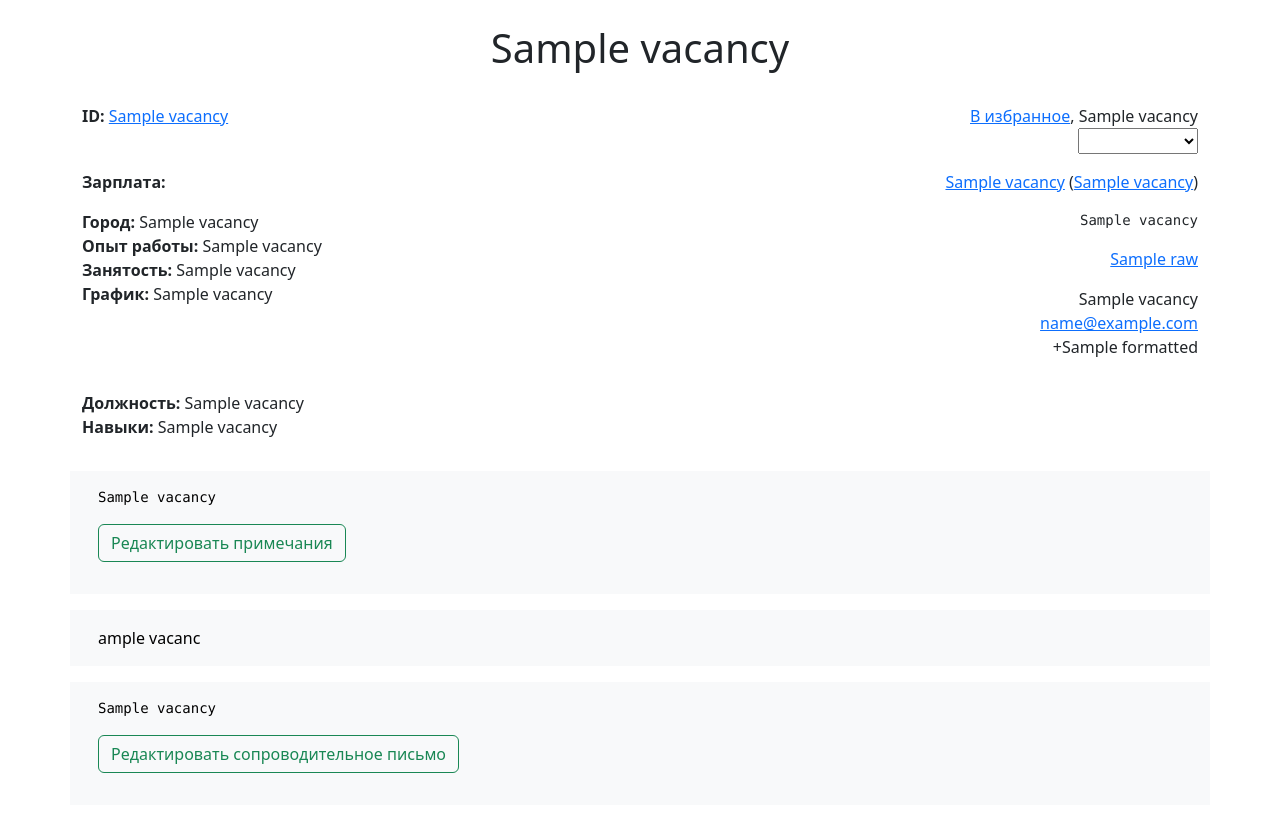
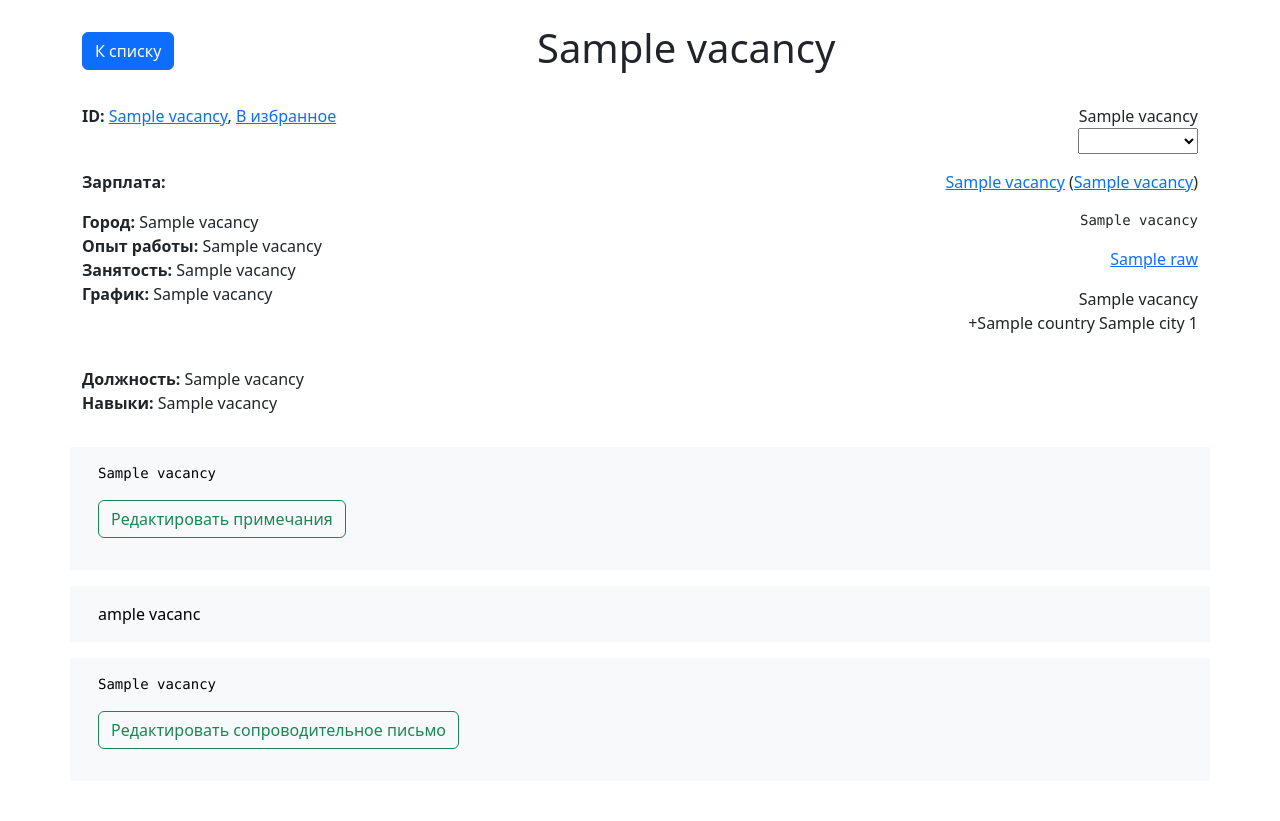
Before and after one commit to ilavir/hh_parser, a Flask app: template templates/vacancy.html in a window 1280 px wide. After the commit the page ends 749 px from the top, so only its background shows below. Run offline with Flask 3, Linux system fonts and the light colour scheme; the template is opened without the code that fills it: most values are stand-ins (such as "Sample title", 1, 10 or a date in 2020).

Commit message:
Added button 'К вакансии' and 'К списку' on vacancy and employer pages, added relations between index, vacancy and employer pages

```diff
--- a/functions.py
+++ b/functions.py
@@ -28,7 +28,7 @@
         JOIN schedule ON vacancy.schedule_id = schedule.schedule_id
         JOIN employer ON vacancy.employer_id = employer.employer_id
         LEFT JOIN vacancy_relation ON vacancy.vacancy_id = vacancy_relation.vacancy_id
-        ORDER BY vacancy.published_at DESC
+        ORDER BY vacancy_relation.favorite DESC, vacancy.published_at DESC
         LIMIT ? OFFSET ?;
     """
     cursor.execute(query, (per_page, offset))
@@ -167,11 +167,12 @@
 def get_employer_by_id(selected_db, employer_hh_id):
     conn, cursor = db_connect(selected_db)
     query = """
-        SELECT employer.*, area.name, employer_type.name, employer_relation.notes
+        SELECT employer.*, area.name, employer_type.name, employer_relation.notes, vacancy.hh_id
         FROM employer
         JOIN area ON employer.area = area.area_id
         JOIN employer_type ON employer.type = employer_type.employer_type_id
         LEFT JOIN employer_relation ON employer.employer_id = employer_relation.employer_id
+        LEFT JOIN vacancy ON employer.employer_id = vacancy.employer_id
         WHERE employer.hh_id = ?
     """
     cursor.execute(query, (employer_hh_id,))
--- a/templates/vacancy.html
+++ b/templates/vacancy.html
@@ -11,6 +11,9 @@
     <div class="container my-4">
         <div class="row">
             <div class="col text-center {{ 'bg-secondary' if vacancy[5] == 1 }}">
+                <div class="float-start mt-2">
+                    <a href="{{ url_for('index', db=selected_db, page=page)}}" class="btn btn-primary">К списку</a>
+                </div>
                 <h1>{{ vacancy[4] }}</h1>
             </div>
         </div>
@@ -18,12 +21,11 @@
     <div class="container">
         <div class="row mb-3">
             <div class="col">
-                <p><strong>ID:</strong> <a href="{{ vacancy[3] }}" target="_blank">{{ vacancy[1] }}</a></p>
+                <p><strong>ID:</strong> <a href="{{ vacancy[3] }}" target="_blank">{{ vacancy[1] }}</a>,
+                    <a href="{{ url_for('vacancy_detail', db=selected_db, hh_id=vacancy[1], vacancy_id=vacancy[0], favorite=('1' if not vacancy[21] or vacancy[21] == 0 else '0' )) }}">{{ 'Убрать из избранного' if vacancy[21] == 1 else 'В избранное' }}</a></p>
             </div>
             <div class="col text-end">
-                <p class="mb-0"><!-- открытая вакансия {{ vacancy[7] }}, -->
-                    <a href="{{ url_for('vacancy_detail', db=selected_db, hh_id=vacancy[1], vacancy_id=vacancy[0], favorite=('1' if not vacancy[21] or vacancy[21] == 0 else '0' )) }}">{{ 'Убрать из избранного' if vacancy[21] == 1 else 'В избранное' }}</a>,
-                    {{ vacancy[6] }}</p>
+                <p class="mb-0">{{ vacancy[6] }}</p>
                 <form action="{{ url_for('vacancy_detail', db=selected_db, hh_id=vacancy[1]) }}" method="post" onsubmit="return submitForm(this);">
                     <input type="hidden" name="vacancy_id" value="{{ vacancy[0] }}">
 
@@ -54,7 +56,7 @@
                 <p class="mb-0"><strong>График:</strong> {{ vacancy[10] }}</p>
             </div>
             <div class="col-4 text-end">
-                <p><a href="{{ url_for('employer_detail', db=selected_db, hh_id=vacancy[14]) }}">{{ vacancy[16] }}</a> (<a href="{{ vacancy[17] }}" target="_blank">{{ vacancy[14] }}</a>)</p>
+                <p><a href="{{ url_for('employer_detail', hh_id=vacancy[14], db=selected_db, vacancy_hh_id=vacancy[1]) }}">{{ vacancy[16] }}</a> (<a href="{{ vacancy[17] }}" target="_blank">{{ vacancy[14] }}</a>)</p>
                 {% if vacancy[25] %}<p><pre>{{ vacancy[25] }}</pre></p>{% endif %}
                 {% if vacancy[19] %}
                     {% set address_raw = vacancy[19]['raw'] %}
@@ -66,9 +68,9 @@
                     {% set contacts_email = vacancy[20]['email'] %}
 
                     <p class="mb-0">{{ contacts_name }}</p>
-                    <p class="mb-0">{{ '<a href="mailto:{}">{}</a>'.format(contacts_email, contacts_email)|safe }}</p>
+                    {% if contacts_email %}<p class="mb-0">{{ '<a href="mailto:{}">{}</a>'.format(contacts_email, contacts_email)|safe }}</p>{% endif %}
                     <p>{% for phone in vacancy[20]['phones'] %}
-                            +{{ phone['formatted'] }}{% if not loop.last %}, {% endif %}
+                            +{{ phone['country'] }} {{ phone['city'] }} {{ phone['number'] }}{% if not loop.last %}, {% endif %}
                         {% endfor %}</p>
                 {% endif %}
             </div>
```
Also changed, not shown: routes.py (+5 -2 lines), templates/employer.html (+7 -1 lines), templates/index.html (+6 -6 lines).
